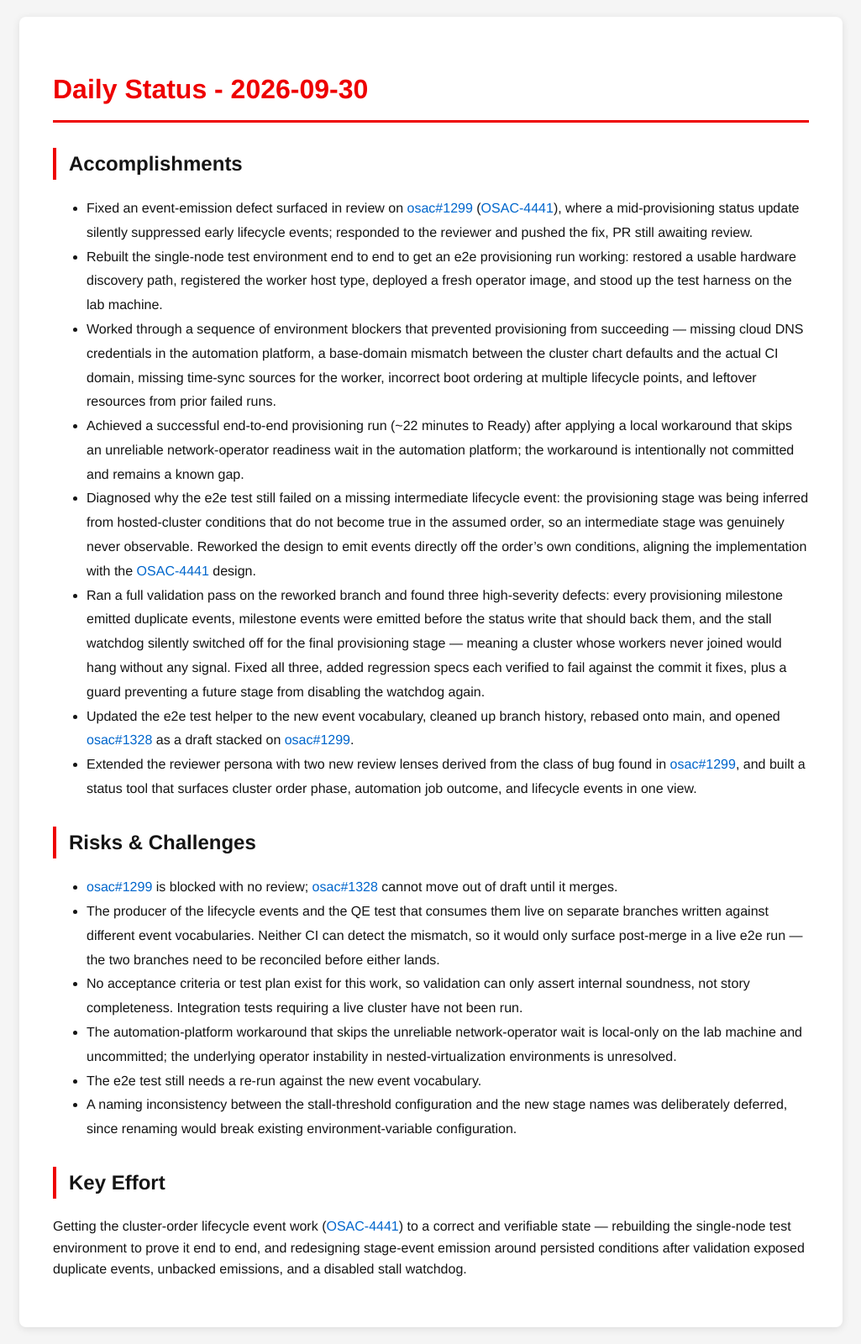
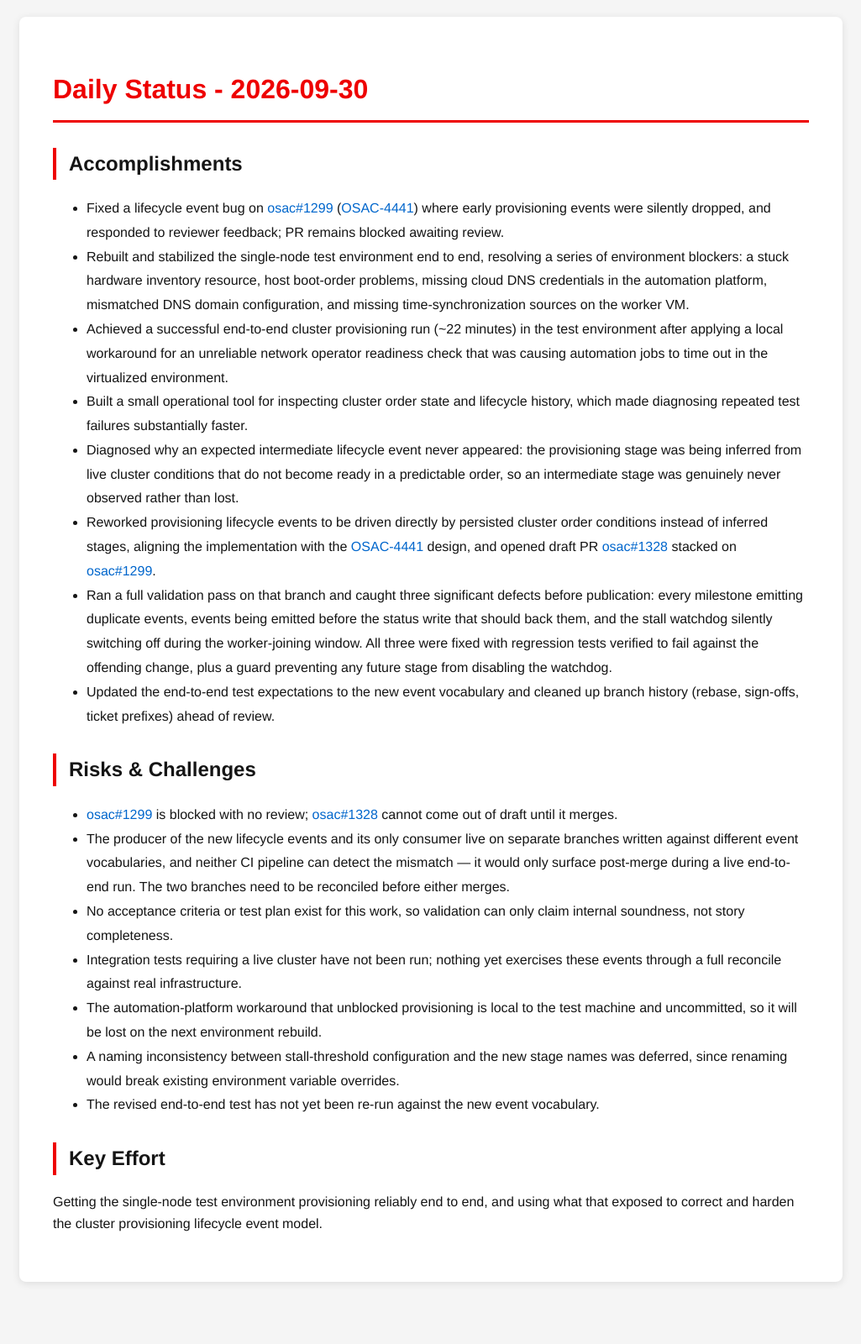
Before and after one commit to tzvatot/daily-status, a Jekyll site: the page built from 2026-09-30.md, in a window 1280 px wide. Shown: the whole page at 84% size, without its empty margins (127-1152 px from the left). Built offline with Jekyll 4.4.1, drawn with Linux system fonts in a browser that asks for light colours; after the commit the page ends 1546 px from its top, so only the background shows below that.

Commit message:
Daily status update - 2026-09-30

```diff
--- a/2026-09-30.md
+++ b/2026-09-30.md
@@ -8,24 +8,25 @@ date: 2026-09-30
 
 ## Accomplishments
 
-- Fixed an event-emission defect surfaced in review on [osac#1299](https://github.com/osac-project/osac/pull/1299) ([OSAC-4441](https://redhat.atlassian.net/browse/OSAC-4441)), where a mid-provisioning status update silently suppressed early lifecycle events; responded to the reviewer and pushed the fix, PR still awaiting review.
-- Rebuilt the single-node test environment end to end to get an e2e provisioning run working: restored a usable hardware discovery path, registered the worker host type, deployed a fresh operator image, and stood up the test harness on the lab machine.
-- Worked through a sequence of environment blockers that prevented provisioning from succeeding — missing cloud DNS credentials in the automation platform, a base-domain mismatch between the cluster chart defaults and the actual CI domain, missing time-sync sources for the worker, incorrect boot ordering at multiple lifecycle points, and leftover resources from prior failed runs.
-- Achieved a successful end-to-end provisioning run (~22 minutes to Ready) after applying a local workaround that skips an unreliable network-operator readiness wait in the automation platform; the workaround is intentionally not committed and remains a known gap.
-- Diagnosed why the e2e test still failed on a missing intermediate lifecycle event: the provisioning stage was being inferred from hosted-cluster conditions that do not become true in the assumed order, so an intermediate stage was genuinely never observable. Reworked the design to emit events directly off the order's own conditions, aligning the implementation with the [OSAC-4441](https://redhat.atlassian.net/browse/OSAC-4441) design.
-- Ran a full validation pass on the reworked branch and found three high-severity defects: every provisioning milestone emitted duplicate events, milestone events were emitted before the status write that should back them, and the stall watchdog silently switched off for the final provisioning stage — meaning a cluster whose workers never joined would hang without any signal. Fixed all three, added regression specs each verified to fail against the commit it fixes, plus a guard preventing a future stage from disabling the watchdog again.
-- Updated the e2e test helper to the new event vocabulary, cleaned up branch history, rebased onto main, and opened [osac#1328](https://github.com/osac-project/osac/pull/1328) as a draft stacked on [osac#1299](https://github.com/osac-project/osac/pull/1299).
-- Extended the reviewer persona with two new review lenses derived from the class of bug found in [osac#1299](https://github.com/osac-project/osac/pull/1299), and built a status tool that surfaces cluster order phase, automation job outcome, and lifecycle events in one view.
+- Fixed a lifecycle event bug on [osac#1299](https://github.com/osac-project/osac/pull/1299) ([OSAC-4441](https://redhat.atlassian.net/browse/OSAC-4441)) where early provisioning events were silently dropped, and responded to reviewer feedback; PR remains blocked awaiting review.
+- Rebuilt and stabilized the single-node test environment end to end, resolving a series of environment blockers: a stuck hardware inventory resource, host boot-order problems, missing cloud DNS credentials in the automation platform, mismatched DNS domain configuration, and missing time-synchronization sources on the worker VM.
+- Achieved a successful end-to-end cluster provisioning run (~22 minutes) in the test environment after applying a local workaround for an unreliable network operator readiness check that was causing automation jobs to time out in the virtualized environment.
+- Built a small operational tool for inspecting cluster order state and lifecycle history, which made diagnosing repeated test failures substantially faster.
+- Diagnosed why an expected intermediate lifecycle event never appeared: the provisioning stage was being inferred from live cluster conditions that do not become ready in a predictable order, so an intermediate stage was genuinely never observed rather than lost.
+- Reworked provisioning lifecycle events to be driven directly by persisted cluster order conditions instead of inferred stages, aligning the implementation with the [OSAC-4441](https://redhat.atlassian.net/browse/OSAC-4441) design, and opened draft PR [osac#1328](https://github.com/osac-project/osac/pull/1328) stacked on [osac#1299](https://github.com/osac-project/osac/pull/1299).
+- Ran a full validation pass on that branch and caught three significant defects before publication: every milestone emitting duplicate events, events being emitted before the status write that should back them, and the stall watchdog silently switching off during the worker-joining window. All three were fixed with regression tests verified to fail against the offending change, plus a guard preventing any future stage from disabling the watchdog.
+- Updated the end-to-end test expectations to the new event vocabulary and cleaned up branch history (rebase, sign-offs, ticket prefixes) ahead of review.
 
 ## Risks & Challenges
 
-- [osac#1299](https://github.com/osac-project/osac/pull/1299) is blocked with no review; [osac#1328](https://github.com/osac-project/osac/pull/1328) cannot move out of draft until it merges.
-- The producer of the lifecycle events and the QE test that consumes them live on separate branches written against different event vocabularies. Neither CI can detect the mismatch, so it would only surface post-merge in a live e2e run — the two branches need to be reconciled before either lands.
-- No acceptance criteria or test plan exist for this work, so validation can only assert internal soundness, not story completeness. Integration tests requiring a live cluster have not been run.
-- The automation-platform workaround that skips the unreliable network-operator wait is local-only on the lab machine and uncommitted; the underlying operator instability in nested-virtualization environments is unresolved.
-- The e2e test still needs a re-run against the new event vocabulary.
-- A naming inconsistency between the stall-threshold configuration and the new stage names was deliberately deferred, since renaming would break existing environment-variable configuration.
+- [osac#1299](https://github.com/osac-project/osac/pull/1299) is blocked with no review; [osac#1328](https://github.com/osac-project/osac/pull/1328) cannot come out of draft until it merges.
+- The producer of the new lifecycle events and its only consumer live on separate branches written against different event vocabularies, and neither CI pipeline can detect the mismatch — it would only surface post-merge during a live end-to-end run. The two branches need to be reconciled before either merges.
+- No acceptance criteria or test plan exist for this work, so validation can only claim internal soundness, not story completeness.
+- Integration tests requiring a live cluster have not been run; nothing yet exercises these events through a full reconcile against real infrastructure.
+- The automation-platform workaround that unblocked provisioning is local to the test machine and uncommitted, so it will be lost on the next environment rebuild.
+- A naming inconsistency between stall-threshold configuration and the new stage names was deferred, since renaming would break existing environment variable overrides.
+- The revised end-to-end test has not yet been re-run against the new event vocabulary.
 
 ## Key Effort
 
-Getting the cluster-order lifecycle event work ([OSAC-4441](https://redhat.atlassian.net/browse/OSAC-4441)) to a correct and verifiable state — rebuilding the single-node test environment to prove it end to end, and redesigning stage-event emission around persisted conditions after validation exposed duplicate events, unbacked emissions, and a disabled stall watchdog.
+Getting the single-node test environment provisioning reliably end to end, and using what that exposed to correct and harden the cluster provisioning lifecycle event model.
```
